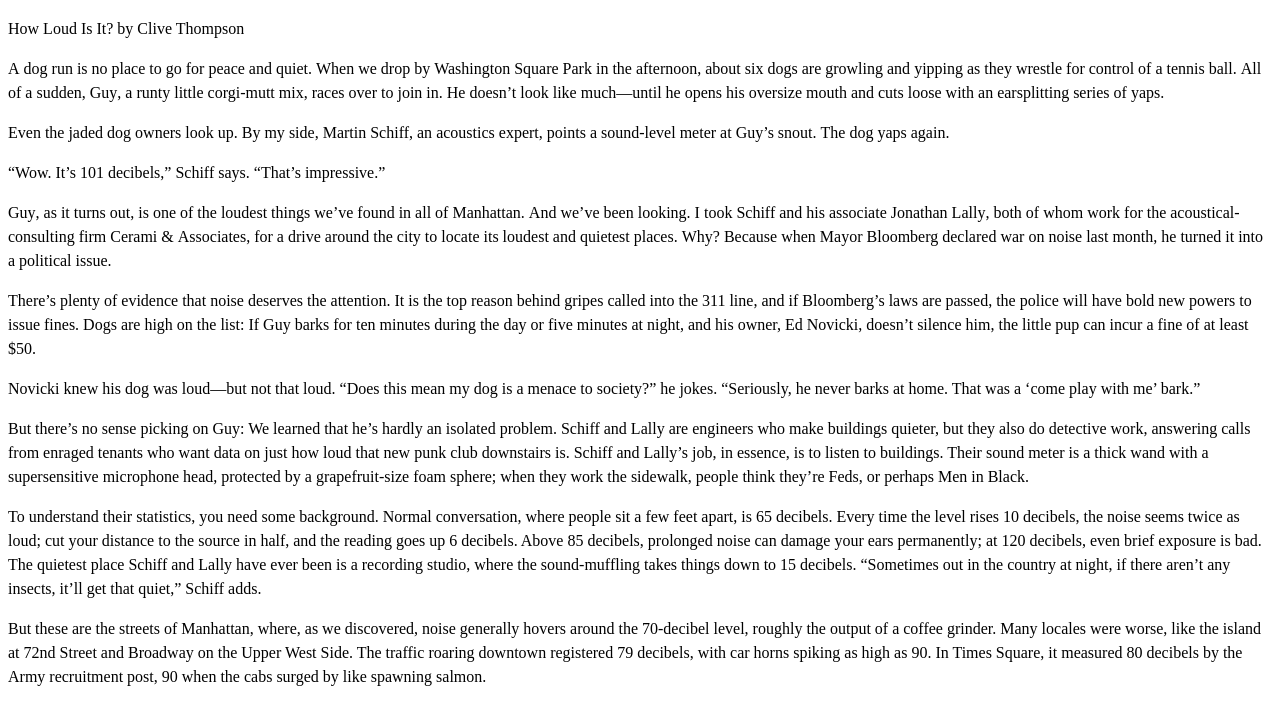
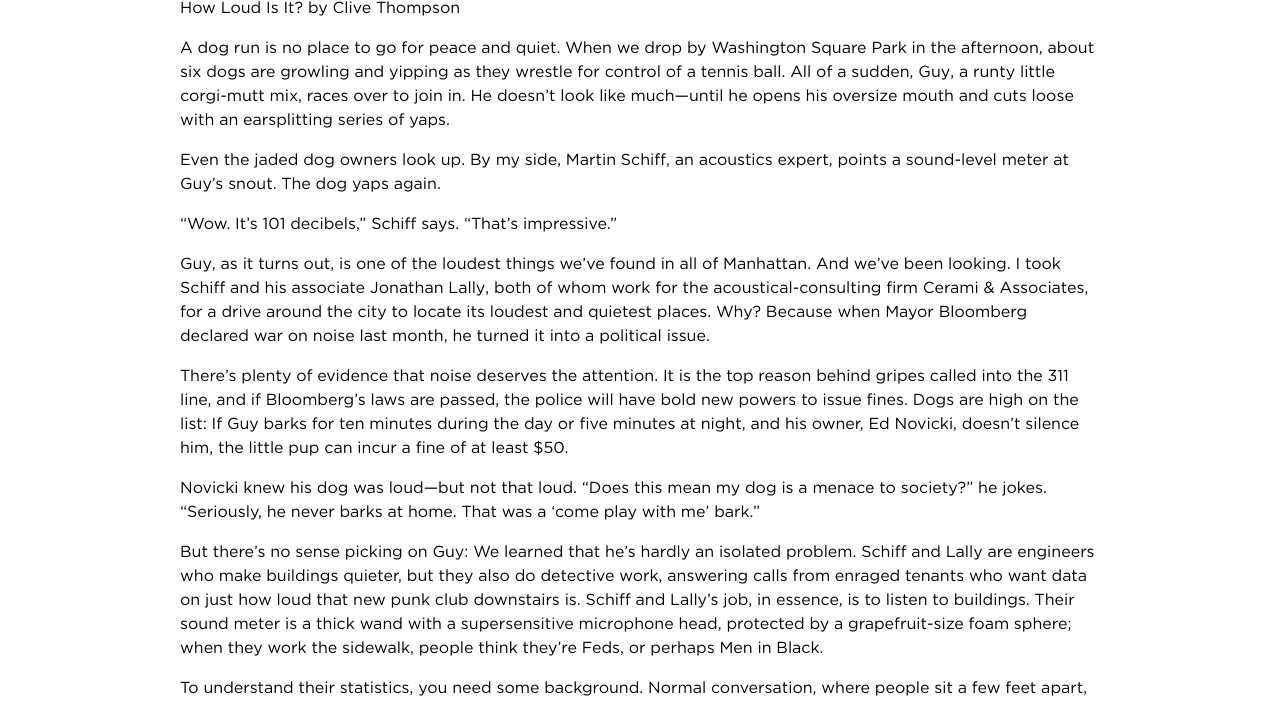
Before and after one commit to liu-gracie/loud, a plain HTML site: page index.html in a window 1280 px wide. Shown: the part 103-805 px from the top of the page. Drawn offline with Linux system fonts and the light colour scheme.

Commit message:
feat: gotham typeface

```diff
--- a/index.html
+++ b/index.html
@@ -9,6 +9,8 @@
 </head>
 
 <body>
+
+    <div class="container">
 
         <header>
             <h1>A CITY: LOUD & QUIET.</h1>
@@ -112,6 +114,8 @@
             <p> <!-- &copy; --> "designed" by grace liu</p>
         </footer>
 
+    </div>
+
     <script src="script.js"></script>
 
 </body>
--- a/styles.css
+++ b/styles.css
@@ -1,3 +1,63 @@
+/* FONTS */
+
+/* Set up installed fonts */
+@font-face {
+  font-family: 'Gotham Book';
+  src: url(fonts/gotham/Gotham-Book.otf) format('opentype');
+  font-weight: normal;
+  font-style: normal;
+}
+
+@font-face {
+  font-family: 'Gotham Bold';
+  src: url(fonts/gotham/Gotham-Bold.otf) format('opentype');
+  font-weight: normal;
+  font-style: normal;
+}
+
+@font-face {
+  font-family: 'Gotham Medium';
+  src: url(fonts/gotham/Gotham-Medium.otf) format('opentype');
+  font-weight: normal;
+  font-style: normal;
+}
+
+/* -------------------------------------------------------------------- */
+
+/* Basic reset to ensure consistency across browsers */
+* {
+  margin: 0;
+  padding: 0;
+  box-sizing: border-box;
+}
+
+/* Set the font and background color */
+body {
+  font-family: 'Gotham Book', Arial, sans-serif;
+  color: #000000;
+  background-color: #ffffff;
+  text-align: left;
+}
+
+/* Container to center content and add padding */
+.container {
+  width: 75%;
+  margin: 0 auto;
+  padding: 20px;
+}
+
+/* Set paragraph styles */
+p {
+  line-height: 1.5;
+  margin-bottom: 1em;
+}
+
+footer {
+  text-align: center;
+}
+
+/* -------------------------------------------------------------------- */
+
 /* Default style for the word */
 .hover-word {
     font-size: 1em;
@@ -10,7 +70,3 @@
     font-weight: bold; /* Make it bold */
     text-transform: uppercase;
   }
-
-p {
-    line-height: 1.5;
-}
```
Also changed, not shown: fonts/gotham/Gotham-Black.otf (added), fonts/gotham/Gotham-BlackItalic.otf (added), fonts/gotham/Gotham-Bold.otf (added), fonts/gotham/Gotham-BoldItalic.otf (added), fonts/gotham/Gotham-Book.otf (added), fonts/gotham/Gotham-BookItalic.otf (added), fonts/gotham/Gotham-Light.otf (added), fonts/gotham/Gotham-LightItalic.otf (added), fonts/gotham/Gotham-Medium.otf (added), fonts/gotham/Gotham-MediumItalic.otf (added), fonts/gotham/Gotham-Thin.otf (added), fonts/gotham/Gotham-ThinItalic.otf (added), fonts/gotham/Gotham-Ultra.otf (added), fonts/gotham/Gotham-UltraItalic.otf (added), 2 more files. Lines whose indentation alone changed are shown as unchanged.
